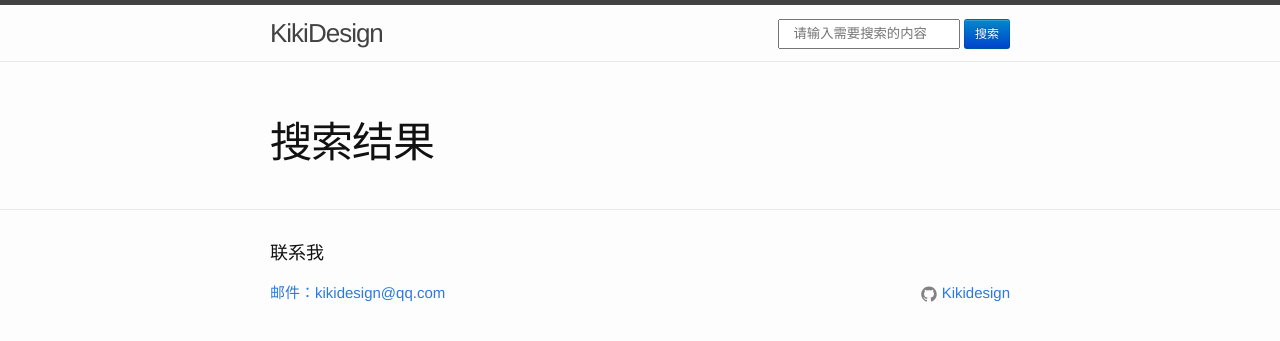
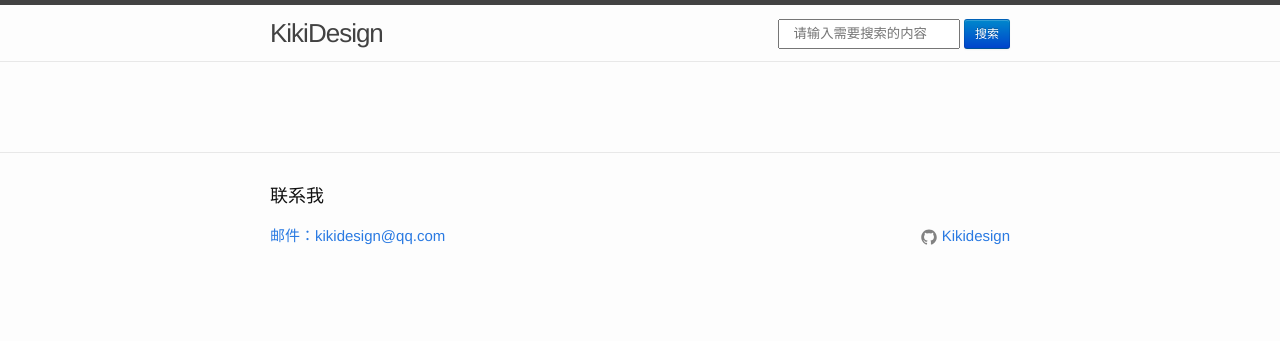
Before and after one commit to kikidesign/kikidesign.github.io, a Jekyll site: the page built from search.md, in a window 1280 px wide. Shown: the top 341 px of the page. Built offline with Jekyll 4.4.1, drawn with Linux system fonts in a browser that asks for light colours.

Commit message:
搜索功能已添加

```diff
--- a/search.md
+++ b/search.md
@@ -3,7 +3,6 @@ layout: page
 permalink: /search/
 ---
 
-<h1 class="post-title">搜索结果</h1>
 <ul class="post-list">
 </ul>
 <script src="/js/jquery.min.js" type="text/javascript" charset="utf-8"></script>
@@ -20,7 +19,7 @@ $.getJSON(json_url, function(data){
 		};
 	  };
 	}else{
-		$("#post-list").append("<div>" + "对不起，未能找到搜索内容~" + "</div><br/>")
+		$("#post-list").append("<li><h2>" + "对不起，未能找到搜索内容~" + "</h2></li><br/>")
 	}
 });
 
```
Also changed, not shown: 1 other file.
